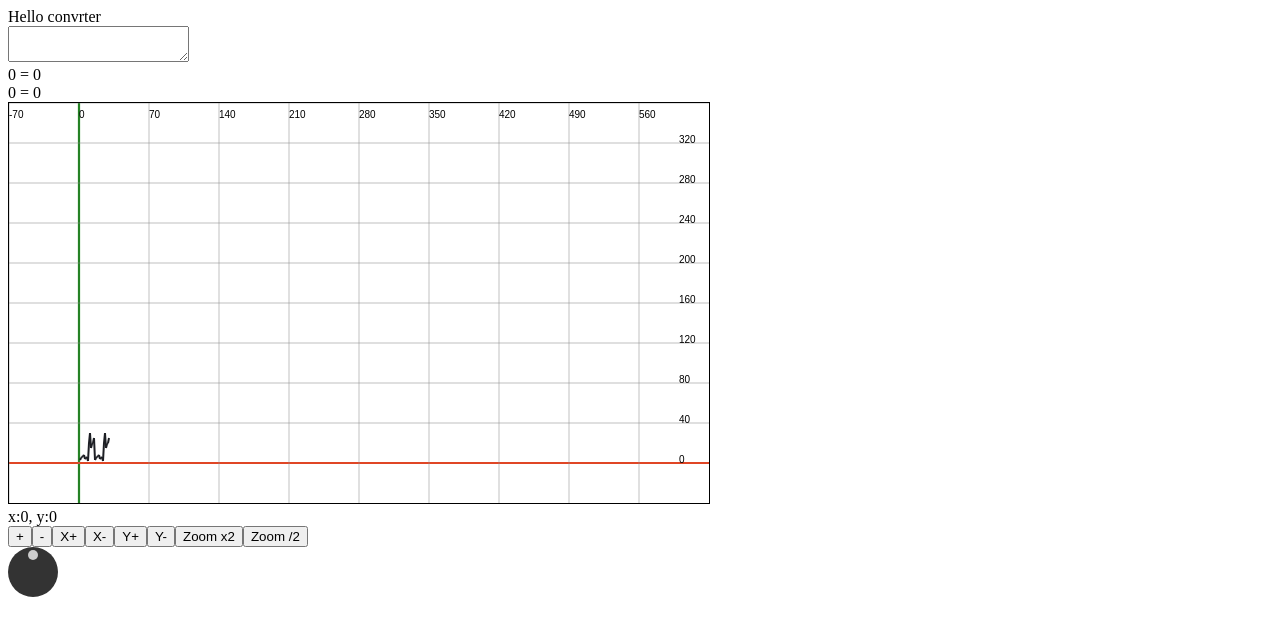
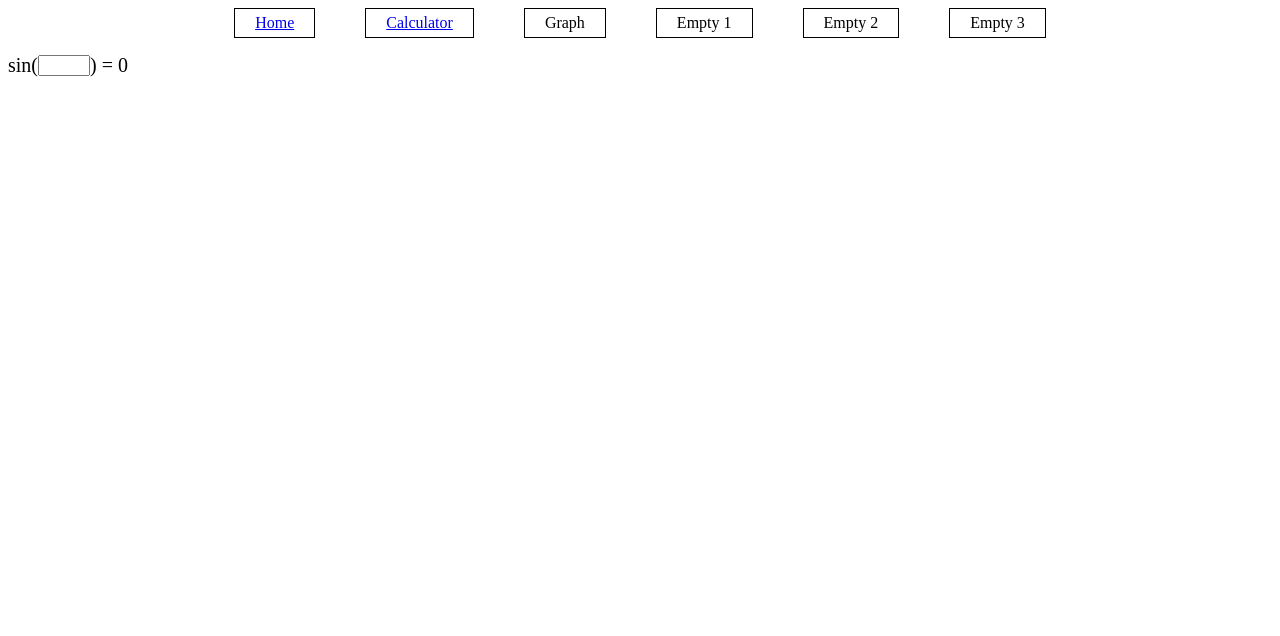
Before and after one commit to vroshupkin/dev-app, a React (Create React App) app: page /calculator in a window 1280 px wide. Shown: the top 636 px of the page. Built offline with nearby package versions, Linux system fonts and the light colour scheme.

Commit message:
Добавлен хедер, роутер

```diff
--- a/package.json
+++ b/package.json
@@ -9,6 +9,8 @@
     "axios": "^0.24.0",
     "react": "^17.0.2",
     "react-dom": "^17.0.2",
+    "react-router": "^6.2.1",
+    "react-router-dom": "^6.2.1",
     "react-scripts": "4.0.3",
     "web-vitals": "^1.1.2"
   },
--- a/src/App.js
+++ b/src/App.js
@@ -1,21 +1,39 @@
 import NumericConverter from './components/NumericConverter.js';
 import Knob from './components/Knob.js'
 import React, { useState } from 'react';
-import Graph from "./Canvas.js"
+import Graph from "./Canvas.js";
+import { Link } from "react-router-dom";
+
+
 
 var data = [
   ["x", 1, 2, 3, 4, 5, 6, 7, 8, 9, 10, 11, 12, 13, 14, 15, 16, 17, 18, 19, 20, 21, 22, 23, 24, 25, 26, 27, 28, 29, 30, 31],
   ["y", 3, 5, 6, 7, 8, 4, 5, 6, 2, 20, 30, 15, 19, 20, 25, 3, 5, 6, 7, 8, 4, 5, 6, 2, 20, 30, 15, 19, 20, 25]
 ];
 
+const header_style = {
+  "display"         :"flex",
+  "flex-direction"  : "row",
+  "justify-content" : "center",
+  "width"           : "100%",
+  "gap": "50px"
+}
+
+const border = {
+  "padding" : "5px 20px",
+  "border": "1px solid black"
+}
+
 function App() {
   return (
-    <div className="App">
-      <div>Hello convrter</div>
-      <NumericConverter/>
-      <Graph data={data}/>
-      <Knob/>
+    <div>
+      <div className="App">
+        <div>Hello convrter</div>
+        <NumericConverter/>
+        <Graph data={data}/>
+        <Knob/>
 
+      </div>
     </div>
   );
 }
--- /dev/null
+++ b/src/Head.jsx
@@ -0,0 +1,31 @@
+import { Link } from "react-router-dom";
+
+export default function Head(){
+
+const header_style = {
+    "display"         :"flex",
+    "flex-direction"  : "row",
+    "justify-content" : "center",
+    "width"           : "100%",
+    "gap": "50px"
+}
+
+const border = {
+    "padding" : "5px 20px",
+    "border": "1px solid black"
+}
+
+return(
+        <div>
+            <header style={header_style}>
+                <div style={border}><Link to="/">Home</Link></div>
+                <div style={border}><Link to="/calculator">Calculator</Link></div>
+                <div style={border}>Graph</div>
+                <div style={border}>Empty 1</div>
+                <div style={border}>Empty 2</div>
+                <div style={border}>Empty 3</div>
+
+            </header>
+        </div>
+    )
+}
--- a/src/index.js
+++ b/src/index.js
@@ -1,11 +1,21 @@
 import React from 'react';
 import ReactDOM from 'react-dom';
+import { BrowserRouter, Routes, Route } from "react-router-dom";
+
 import App from './App';
+import Head from "./Head"
+import Calculator from './routes/calculator'
+
 
 ReactDOM.render(
-  <React.StrictMode>
-    <App />
-  </React.StrictMode>,
+  <BrowserRouter>
+    <Head></Head>
+    <Routes>
+
+      <Route path="/" element={<App />}></Route>
+      <Route path="calculator" element={<Calculator/>}> </Route>
+    </Routes>
+  </BrowserRouter>,
   document.getElementById('root')
 );
 
--- /dev/null
+++ b/src/routes/calculator.jsx
@@ -0,0 +1,74 @@
+import React, { useState, useEffect, useRef } from 'react';
+
+
+// Сделать алгоритм используя запоминание данных
+function fact(x){
+    if(x == 0) return 1;
+
+    let num = 1;
+    for(let i = 1; i < x + 1; i++){
+        num *= i;
+    }
+    return num
+}
+
+
+function sine(x, accr=10){
+    let sum = 0;
+    x %= Math.PI;
+    for(let k=0; k<accr; k++){
+
+        let sign;
+        if(k%2)     sign = -1;
+        else        sign = 1;
+
+        const div = fact(2*k + 1);
+        const multp = x ** (2*k + 1);
+
+        sum += (sign * multp) / (div);
+    }
+
+    return sum;
+}
+
+
+
+
+function Component_1(){
+    const [x, setX] = useState('0');
+
+    let flex_row = {
+        "display":"flex",
+        "flex-direction":"row",
+        "align-items":"center"
+    }
+    let textarea_style = {
+        width:"46px",
+        height: "15px",
+        resize: "none"
+    }
+    const div_font = {
+        "font-size": "20px",
+
+    }
+    const text_area_handler = (e) => {
+        let val = sine(e.target.value)
+        setX(val.toPrecision(4));
+    }
+
+    return(
+        <div style={flex_row}>
+            <div style={div_font}>sin(</div>
+            <textarea maxlength="6" onChange={text_area_handler} style={textarea_style}></textarea>
+            <div style={div_font}>) = {x}</div>
+        </div>
+    )
+}
+
+export default function Calculator(){
+    return(
+        <main style={{ padding: "1rem 0" }}>
+            <Component_1></Component_1>
+        </main>
+    )
+}
```
Also changed, not shown: draft.txt (added), 1 other file (tests, documents, lock files or other folders).
